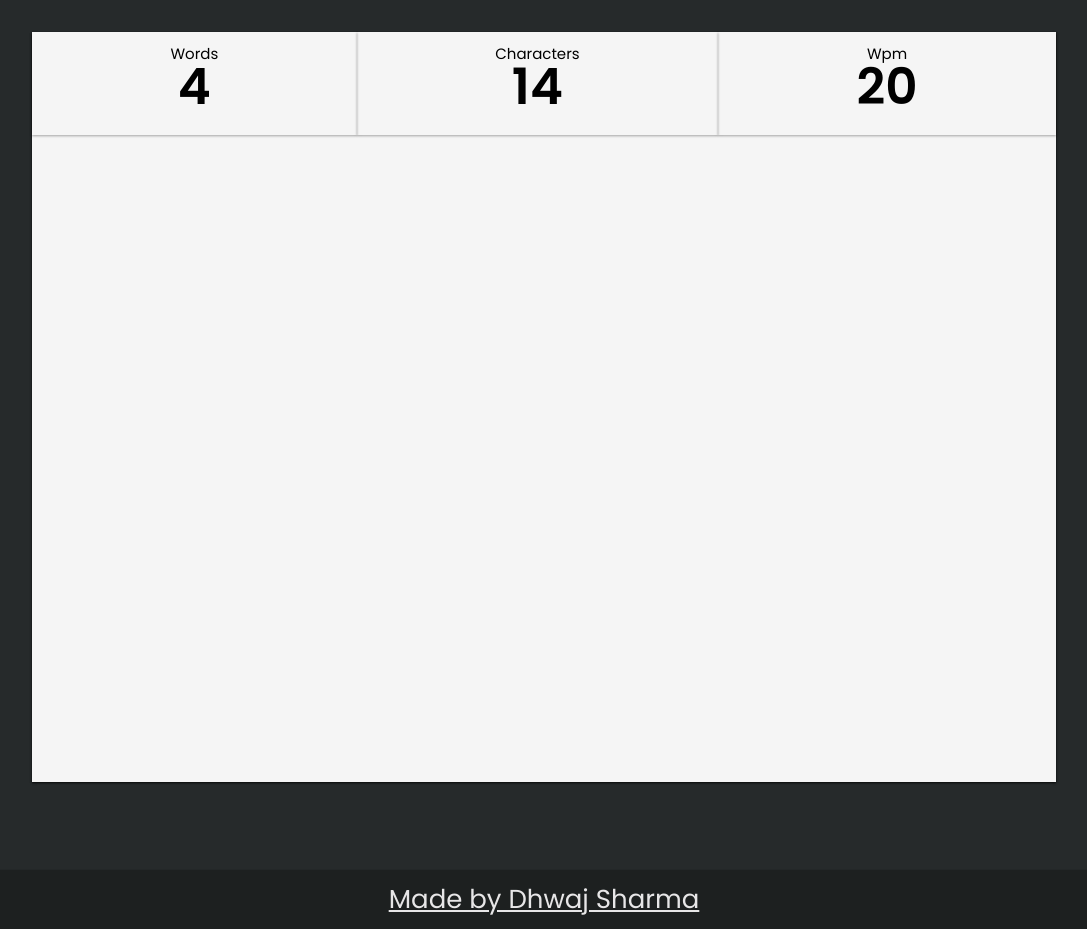
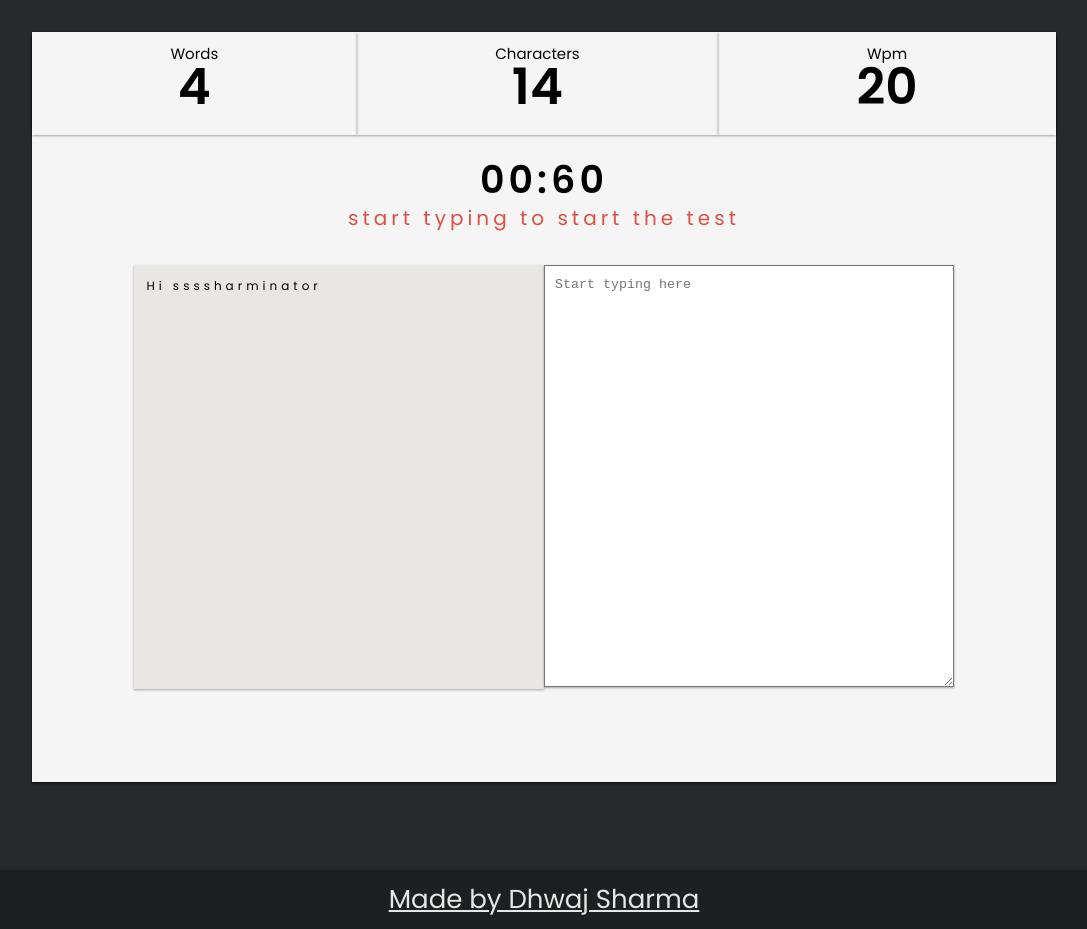
Before and after one commit to dhwajsharma/flash-type-react, a React (Create React App) app: page / in a window 1280 px wide. Shown: the part 960-1889 px from the top of the page, without its empty margins (96-1183 px from the left). Built offline with nearby package versions, Linux system fonts and the light colour scheme.

Commit message:
build the structure of the whole app.

```diff
--- a/src/components/TestContainer/TestContainer.jsx
+++ b/src/components/TestContainer/TestContainer.jsx
@@ -4,9 +4,12 @@ import TypingChallengeContainer from "../TypingChallengeContainer/TypingChalleng
 import "./TestContainer.css";
 
 const TestContainer = ({ words, characters, wpm }) => {
+  const timeRemaining = 30;
+
   return (
     <div>
       <div className="test-container">
+        {timeRemaining > 0 ? (
           <div data-aos="fade-up" className="typing-challenge-container">
             <TypingChallengeContainer
               words={words}
@@ -14,9 +17,11 @@ const TestContainer = ({ words, characters, wpm }) => {
               wpm={wpm}
             />
           </div>
-        {/* <div className="try-again-container">
+        ) : (
+          <div className="try-again-container">
             <TryAgain words={words} characters={characters} wpm={wpm} />
-        </div> */}
+          </div>
+        )}
       </div>
     </div>
   );
--- a/src/components/TypingChallenge/TypingChallenge.css
+++ b/src/components/TypingChallenge/TypingChallenge.css
@@ -0,0 +1,76 @@
+.typing-challenge {
+  display: flex;
+  flex-direction: column;
+  flex-grow: 1;
+  align-items: center;
+  justify-content: center;
+}
+
+.timer-container {
+  margin: 16px;
+  /* margin-bottom: 0; */
+}
+
+.timer {
+  font-size: 38px;
+  font-weight: 600;
+  margin: 0;
+  text-align: center;
+}
+
+.timer-info {
+  margin: 0;
+  margin-top: -5px;
+  color: #dd5044;
+  font-size: 20px;
+  text-align: center;
+}
+
+.textarea-container {
+  margin: 16px;
+  display: flex;
+  flex-direction: row;
+  flex-grow: 1;
+  width: 80%;
+}
+
+.textarea-left,
+.textarea-right {
+  display: flex;
+  width: 50%;
+  flex-grow: 1;
+}
+
+.textarea {
+  text-align: left;
+  flex-grow: 1;
+  height: 400px;
+  width: 100%;
+  padding: 10px;
+  line-height: 18px;
+  flex-wrap: wrap;
+  box-shadow: 0 1px 3px rgba(0, 0, 0, 0.12), 0 1px 2px rgba(0, 0, 0, 0.24);
+  transition: all 0.3s cubic-bezier(0.25, 0.8, 0.25, 1);
+  overflow: scroll;
+}
+
+.textarea:hover {
+  box-shadow: 0 14px 28px rgba(0, 0, 0, 0.25), 0 10px 10px rgba(0, 0, 0, 0.22);
+}
+
+.textarea::-webkit-scrollbar {
+  display: none;
+}
+
+.textarea {
+  -ms-overflow-style: none; /* IE and Edge */
+  scrollbar-width: none; /* Firefox */
+}
+
+.test-paragraph {
+  font-size: 12px;
+  background: #e9e7e4;
+  padding: 12px;
+  /* display: flex;
+    flex-direction: row; */
+}
--- a/src/components/TypingChallenge/TypingChallenge.jsx
+++ b/src/components/TypingChallenge/TypingChallenge.jsx
@@ -1,8 +1,27 @@
 import React from "react";
 import "./TypingChallenge.css";
 
-const TypingChallenge = () => {
-  return <div></div>;
+const TypingChallenge = ({ selectedParagraph }) => {
+  return (
+    <div className="typing-challenge">
+      <div className="timer-container">
+        <p className="timer">00:60</p>
+        <p className="timer-info">start typing to start the test</p>
+      </div>
+      <div className="textarea-container">
+        <div className="textarea-left">
+          <div className="textarea test-paragraph">{selectedParagraph}</div>
+        </div>
+
+        <div className="textarea-right">
+          <textarea
+            className="textarea"
+            placeholder="Start typing here"
+          ></textarea>
+        </div>
+      </div>
+    </div>
+  );
 };
 
 export default TypingChallenge;
--- a/src/components/TypingChallengeContainer/TypingChallengeContainer.jsx
+++ b/src/components/TypingChallengeContainer/TypingChallengeContainer.jsx
@@ -14,7 +14,7 @@ const TypingChallengeContainer = ({ words, characters, wpm }) => {
 
       {/* The real challenge */}
       <div className="typewriter-container">
-        <TypingChallenge />
+        <TypingChallenge selectedParagraph="Hi ssssharminator" />
       </div>
     </div>
   );
```
Lines whose indentation alone changed are shown as unchanged.
